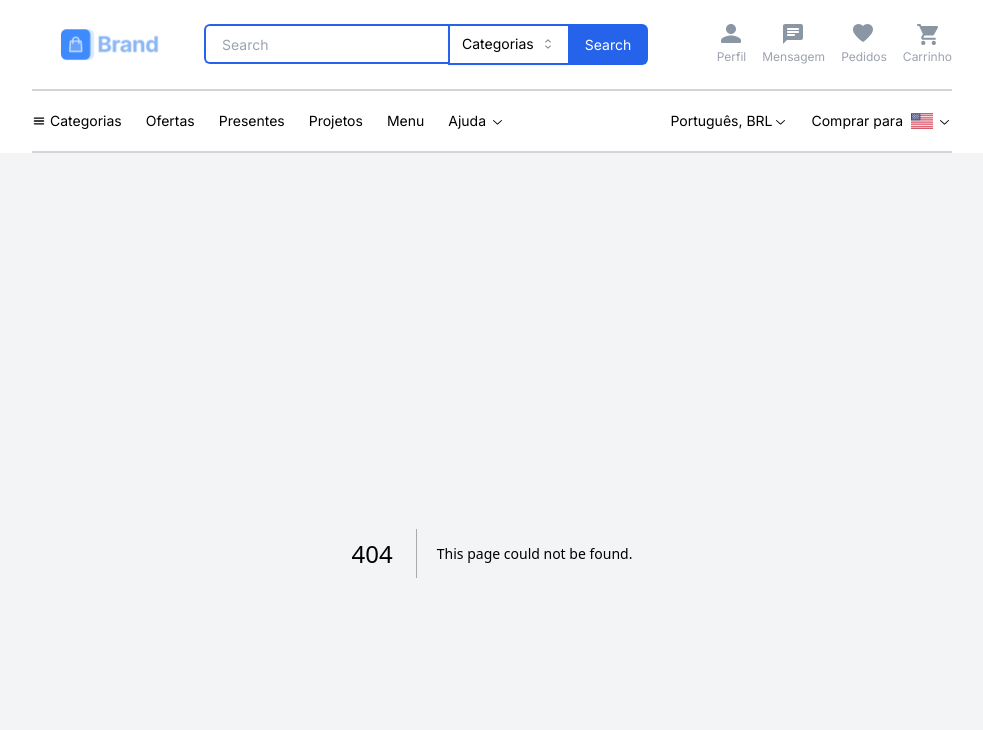
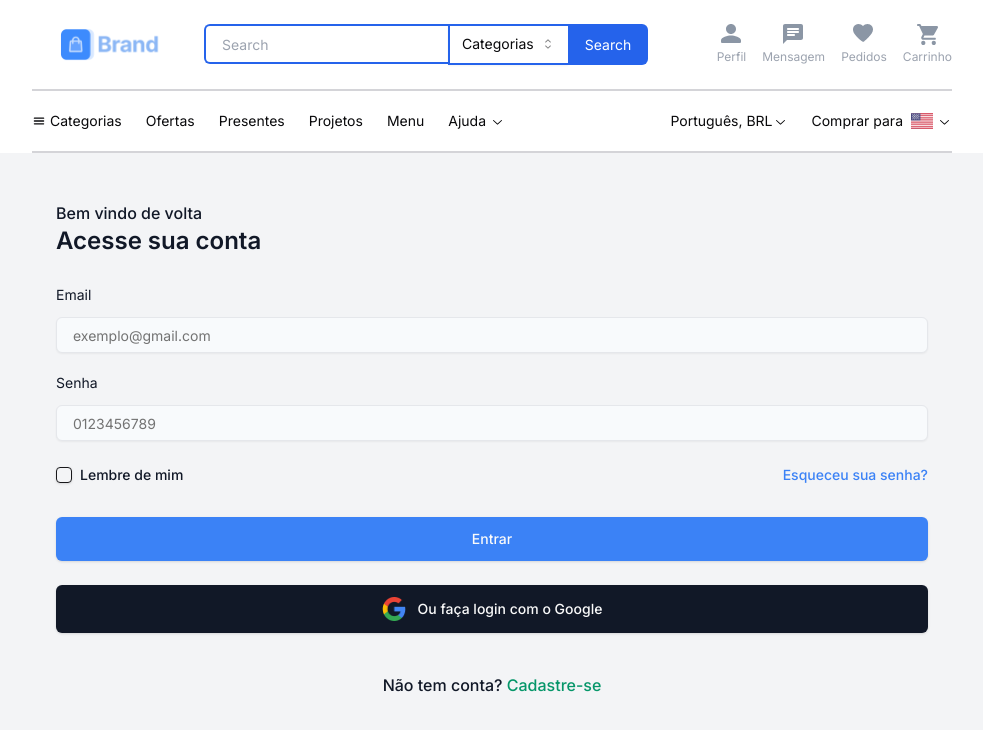
Before and after one commit to SammyFerreiraa/front-end-ecommerce, a Next.js app: page /auth in a window 1280 px wide. Before the commit this address had no page. Shown: the top 730 px of the page, without its empty margins (148-1131 px from the left). Built offline with nearby package versions, Linux system fonts and the light colour scheme.

Commit message:
:sparkles: feat: login and register side

```diff
--- a/src/app/api/auth/[...nextauth]/route.ts
+++ b/src/app/api/auth/[...nextauth]/route.ts
@@ -40,14 +40,12 @@ const nextAuthOption: NextAuthOptions = {
         token.user = user
       }
 
-      console.log(token)
       return token
     },
 
     async session({ session, token }) {
       session.user = token.user as userProps
       session = { ...session, ...session.user }
-      console.log(session)
       return session
     },
   },
--- /dev/null
+++ b/src/app/auth/page.tsx
@@ -0,0 +1,173 @@
+'use client'
+
+import { MaxWidthWrapper } from '@/components'
+import { Button } from '@/components/ui/button'
+import { Checkbox } from '@/components/ui/checkbox'
+import { Input } from '@/components/ui/input'
+import { signIn } from 'next-auth/react'
+import React, { useCallback, useState } from 'react'
+
+const Home = () => {
+  const [name, setName] = useState('')
+  const [email, setEmail] = useState('')
+  const [password, setPassword] = useState('')
+  const [confirmPassword, setConfirmPassword] = useState('')
+
+  const login = useCallback(
+    async (e: React.FormEvent) => {
+      e.preventDefault()
+      const res = await signIn('credentials', {
+        email,
+        password,
+        redirect: false,
+      })
+      if (res?.error) {
+        return
+      }
+      window.location.href = '/'
+    },
+    [email, password],
+  )
+
+  const [variant, setVariant] = useState('login')
+
+  const toggleVariant = useCallback(() => {
+    setVariant((currentVariant) =>
+      currentVariant === 'login' ? 'register' : 'login',
+    )
+  }, [setVariant])
+
+  return (
+    <MaxWidthWrapper>
+      <div className="px-6 py-12">
+        <div className="">
+          <div>
+            {/* Cabeçalho */}
+            <div className="mb-7 flex flex-col items-start justify-center">
+              <p className="text-base font-medium text-gray-900">
+                {variant === 'login' ? 'Bem vindo de volta' : 'Bem vindo'}
+              </p>
+              <h1 className="text-2xl font-semibold text-gray-900">
+                {variant === 'login' ? 'Acesse sua conta' : 'Crie sua conta'}
+              </h1>
+            </div>
+
+            {/* Formulário */}
+            <form className="mb-6 flex flex-col gap-5">
+              {variant === 'register' && (
+                <div className="flex flex-col gap-3">
+                  <label
+                    htmlFor="name"
+                    className="text-sm font-normal text-gray-900"
+                  >
+                    Name
+                  </label>
+                  <Input
+                    type="text"
+                    value={name}
+                    placeholder="Seu Nome"
+                    onChange={(e) => setName(e.target.value)}
+                    name="name"
+                    id="name"
+                    className="border-gray-200 bg-slate-50 p-4 placeholder:text-neutral-500"
+                  />
+                </div>
+              )}
+              <div className="flex flex-col gap-3">
+                <label
+                  htmlFor="email"
+                  className="text-sm font-normal text-gray-900"
+                >
+                  Email
+                </label>
+                <Input
+                  type="text"
+                  value={email}
+                  placeholder="exemplo@gmail.com"
+                  onChange={(e) => setEmail(e.target.value)}
+                  name="email"
+                  id="email"
+                  className="border-gray-200 bg-slate-50 p-4 placeholder:text-neutral-500"
+                />
+              </div>
+              <div className="flex flex-col gap-3">
+                <label
+                  htmlFor="email"
+                  className="text-sm font-normal text-gray-900"
+                >
+                  Senha
+                </label>
+                <Input
+                  type="password"
+                  value={password}
+                  placeholder="0123456789"
+                  onChange={(e) => setPassword(e.target.value)}
+                  name="password"
+                  id="password"
+                  className="border-gray-200 bg-slate-50 p-4 placeholder:text-neutral-500"
+                />
+              </div>
+              {variant === 'register' && (
+                <div className="flex flex-col gap-3">
+                  <label
+                    htmlFor="confirmPassword"
+                    className="text-sm font-normal text-gray-900"
+                  >
+                    Confirmar Senha
+                  </label>
+                  <Input
+                    type="text"
+                    value={confirmPassword}
+                    placeholder="0123456789"
+                    onChange={(e) => setConfirmPassword(e.target.value)}
+                    name="confirmPassword"
+                    id="confirmPassword"
+                    className="border-gray-200 bg-slate-50 p-4 placeholder:text-neutral-500"
+                  />
+                </div>
+              )}
+            </form>
+            <div className="mb-8 flex w-full flex-row items-center justify-between">
+              <div className="flex flex-row items-center justify-between gap-2">
+                <Checkbox />
+                <p className="text-sm font-medium text-gray-900">
+                  Lembre de mim
+                </p>
+              </div>
+              <p className="cursor-pointer text-right text-sm font-medium text-blue-500">
+                Esqueceu sua senha?
+              </p>
+            </div>
+            <Button
+              onClick={login}
+              className="mb-6 h-auto w-full bg-blue-500 px-8 py-3"
+            >
+              {variant === 'login' ? 'Entrar' : 'Cadastrar'}
+            </Button>
+            <Button className=" mb-10 flex h-auto w-full flex-row gap-3 bg-gray-900 px-8 py-3">
+              <img
+                src="/assets/googleicon.png"
+                className="h-6 w-6"
+                alt="Google"
+              />
+              <p>Ou faça login com o Google</p>
+            </Button>
+            <div className="w-full text-center">
+              <p className="text-base font-medium text-gray-900">
+                Não tem conta?{' '}
+                <span
+                  onClick={toggleVariant}
+                  className="cursor-pointer text-base font-medium text-emerald-600"
+                >
+                  Cadastre-se
+                </span>
+              </p>
+            </div>
+          </div>
+        </div>
+      </div>
+    </MaxWidthWrapper>
+  )
+}
+
+export default Home
--- a/src/app/login/page.tsx
+++ /dev/null
@@ -1,46 +0,0 @@
-'use client'
-
-import { signIn } from 'next-auth/react'
-import React, { useCallback, useState } from 'react'
-
-const Home = () => {
-  const [email, setEmail] = useState('')
-  const [password, setPassword] = useState('')
-  const login = useCallback(
-    async (e: React.FormEvent) => {
-      e.preventDefault()
-      const res = await signIn('credentials', {
-        email,
-        password,
-        redirect: false,
-      })
-      if (res?.error) {
-        return
-      }
-      window.location.href = '/'
-    },
-    [email, password],
-  )
-
-  return (
-    <div>
-      <input
-        type="text"
-        value={email}
-        onChange={(e) => setEmail(e.target.value)}
-        name="email"
-        id="email"
-      />
-      <input
-        type="password"
-        value={password}
-        onChange={(e) => setPassword(e.target.value)}
-        name="password"
-        id="password"
-      />
-      <button onClick={login}>Login</button>
-    </div>
-  )
-}
-
-export default Home
--- a/src/components/banner-homepage/RightSide.tsx
+++ b/src/components/banner-homepage/RightSide.tsx
@@ -18,13 +18,18 @@ const RightSide = ({ name }: RightSideProps) => {
         </div>
         <Button
           onClick={() => {
-            window.location.href = '/login'
+            window.location.href = '/auth'
           }}
           className="w-full bg-blue-600 text-white hover:bg-blue-500"
         >
           Entrar
         </Button>
-        <Button className="w-full rounded-md bg-white py-2 text-blue-600 hover:bg-gray-100">
+        <Button
+          onClick={() => {
+            window.location.href = '/auth'
+          }}
+          className="w-full rounded-md bg-white py-2 text-blue-600 hover:bg-gray-100"
+        >
           Registrar
         </Button>
       </div>
--- a/src/components/header/Header.tsx
+++ b/src/components/header/Header.tsx
@@ -42,6 +42,7 @@ const Header = () => {
           <MobileMenu />
 
           <img
+            onClick={() => (window.location.href = '/')}
             src="./assets/logo-colored.png"
             alt="Logo"
             className="w-[116px] cursor-pointer"
--- /dev/null
+++ b/src/components/ui/checkbox.tsx
@@ -0,0 +1,30 @@
+"use client"
+
+import * as React from "react"
+import * as CheckboxPrimitive from "@radix-ui/react-checkbox"
+import { CheckIcon } from "@radix-ui/react-icons"
+
+import { cn } from "@/lib/utils"
+
+const Checkbox = React.forwardRef<
+  React.ElementRef<typeof CheckboxPrimitive.Root>,
+  React.ComponentPropsWithoutRef<typeof CheckboxPrimitive.Root>
+>(({ className, ...props }, ref) => (
+  <CheckboxPrimitive.Root
+    ref={ref}
+    className={cn(
+      "peer h-4 w-4 shrink-0 rounded-sm border border-primary shadow focus-visible:outline-none focus-visible:ring-1 focus-visible:ring-ring disabled:cursor-not-allowed disabled:opacity-50 data-[state=checked]:bg-primary data-[state=checked]:text-primary-foreground",
+      className
+    )}
+    {...props}
+  >
+    <CheckboxPrimitive.Indicator
+      className={cn("flex items-center justify-center text-current")}
+    >
+      <CheckIcon className="h-4 w-4" />
+    </CheckboxPrimitive.Indicator>
+  </CheckboxPrimitive.Root>
+))
+Checkbox.displayName = CheckboxPrimitive.Root.displayName
+
+export { Checkbox }
```
Also changed, not shown: public/assets/googleicon.png (added).
